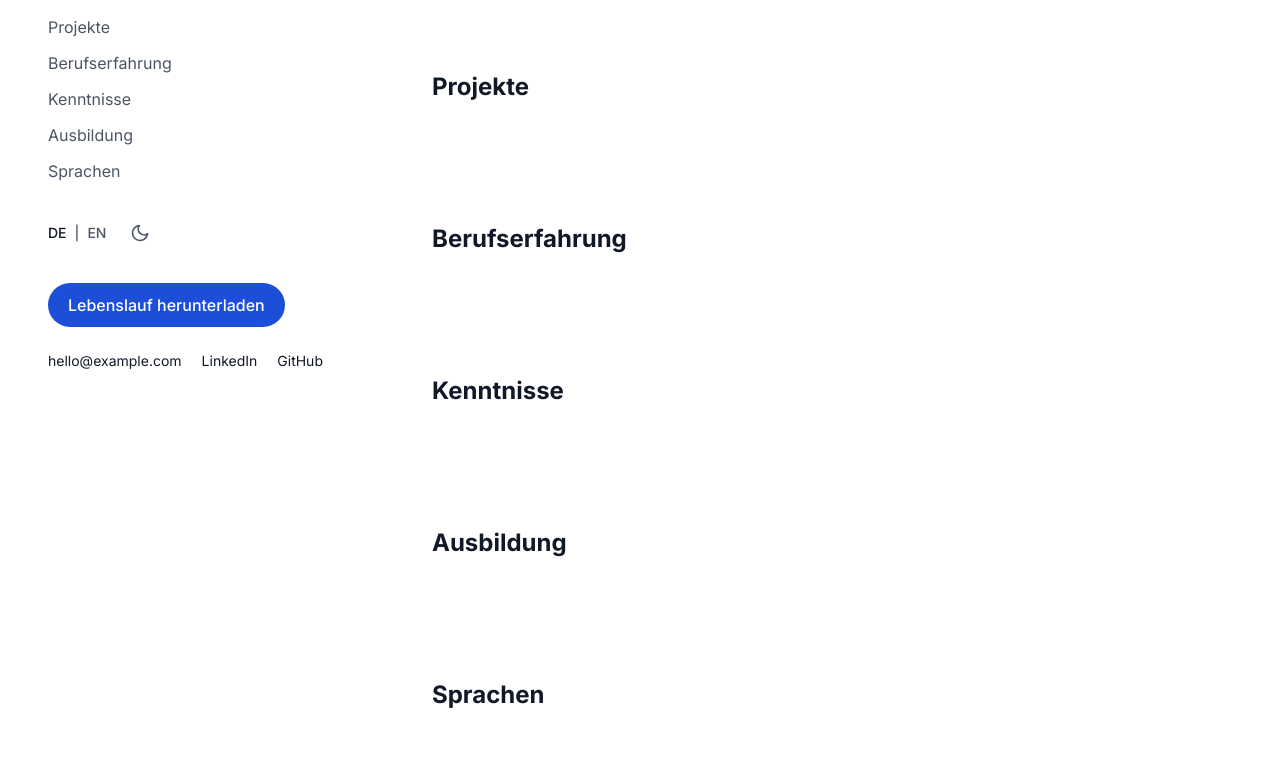
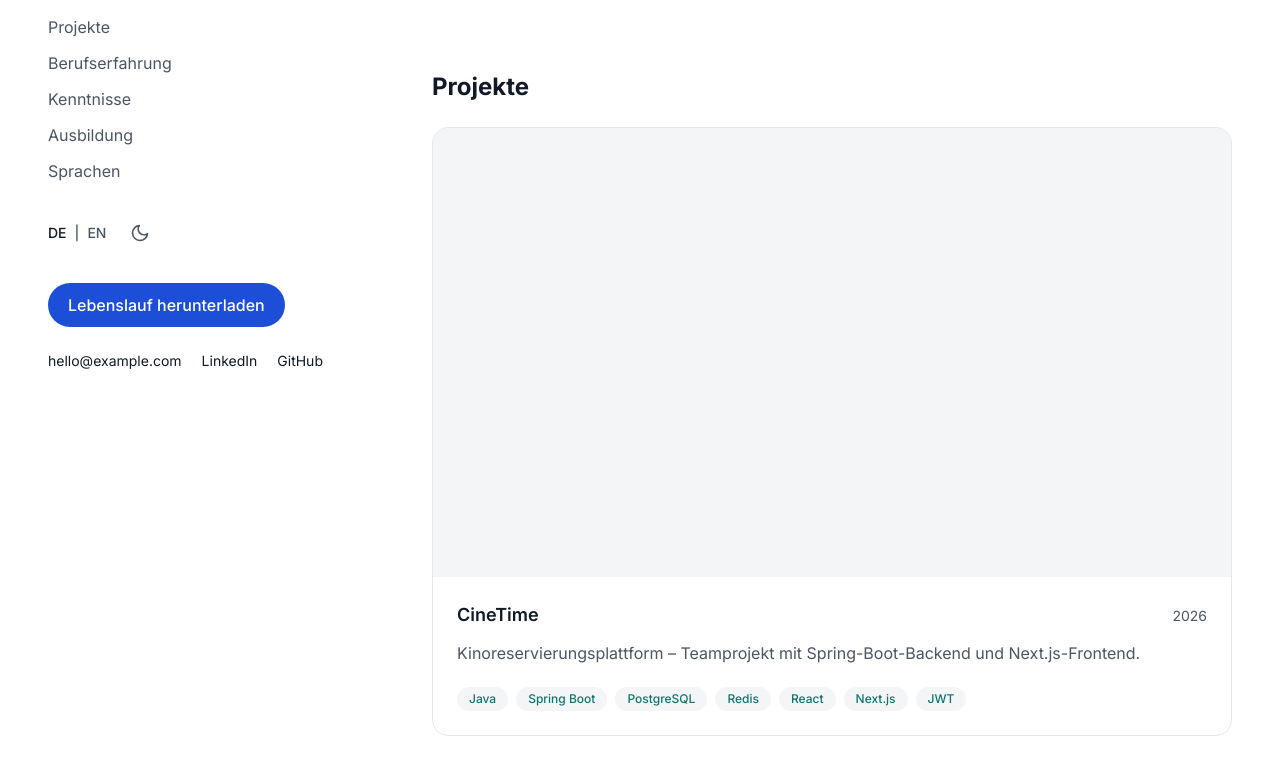
Before and after one commit to ylmzburak/portfolio, a Next.js app: page /de/ in a window 1280 px wide. Shown: the part 469-1228 px from the top of the page. Built offline with nearby package versions, Linux system fonts and the light colour scheme.

Commit message:
feat: add project cards with tags and featured layout

```diff
--- /dev/null
+++ b/src/components/ui/Card.tsx
@@ -0,0 +1,21 @@
+import clsx from "clsx";
+import type { ReactNode } from "react";
+
+type CardProps = {
+  children: ReactNode;
+  className?: string;
+};
+
+export function Card({ children, className }: CardProps) {
+  return (
+    <article
+      className={clsx(
+        "rounded-2xl border border-border bg-background transition",
+        "hover:border-primary motion-safe:hover:-translate-y-0.5",
+        className,
+      )}
+    >
+      {children}
+    </article>
+  );
+}
--- /dev/null
+++ b/src/components/ui/Tag.tsx
@@ -0,0 +1,13 @@
+import type { ReactNode } from "react";
+
+type TagProps = {
+  children: ReactNode;
+};
+
+export function Tag({ children }: TagProps) {
+  return (
+    <span className="inline-block rounded-full bg-surface px-3 py-1 text-xs font-medium text-accent">
+      {children}
+    </span>
+  );
+}
--- /dev/null
+++ b/src/components/ui/TagList.tsx
@@ -0,0 +1,17 @@
+import { Tag } from "./Tag";
+
+type TagListProps = {
+  items: string[];
+};
+
+export function TagList({ items }: TagListProps) {
+  return (
+    <ul className="flex flex-wrap gap-2">
+      {items.map((item) => (
+        <li key={item}>
+          <Tag>{item}</Tag>
+        </li>
+      ))}
+    </ul>
+  );
+}
--- /dev/null
+++ b/src/features/projects/ProjectCard.tsx
@@ -0,0 +1,50 @@
+import Image from "next/image";
+import { Card } from "@/components/ui/Card";
+import { TagList } from "@/components/ui/TagList";
+import type { Locale } from "@/i18n/config";
+import { publicFileExists } from "@/lib/public-file";
+import type { Project } from "@/types/project";
+
+type ProjectCardProps = {
+  project: Project;
+  lang: Locale;
+};
+
+export function ProjectCard({ project, lang }: ProjectCardProps) {
+  const [cover] = project.images;
+  const showCover = publicFileExists(cover.src);
+
+  return (
+    <Card className="relative flex h-full flex-col overflow-hidden">
+      <div className="aspect-video bg-surface">
+        {showCover && (
+          <Image
+            src={cover.src}
+            width={cover.width}
+            height={cover.height}
+            alt={cover.alt[lang]}
+            className="size-full object-cover"
+          />
+        )}
+      </div>
+
+      <div className="flex flex-1 flex-col gap-3 p-6">
+        <div className="flex items-baseline justify-between gap-4">
+          <h3 className="text-lg font-semibold">
+            <a
+              href={`/${lang}/projects/${project.slug}/`}
+              className="after:absolute after:inset-0"
+            >
+              {project.title[lang]}
+            </a>
+          </h3>
+          <span className="text-sm text-muted">{project.year}</span>
+        </div>
+        <p className="text-muted">{project.summary[lang]}</p>
+        <div className="mt-auto pt-2">
+          <TagList items={project.tech} />
+        </div>
+      </div>
+    </Card>
+  );
+}
--- /dev/null
+++ b/src/features/projects/Projects.tsx
@@ -0,0 +1,23 @@
+import clsx from "clsx";
+import { projects } from "@/data/projects";
+import type { Locale } from "@/i18n/config";
+import { ProjectCard } from "./ProjectCard";
+
+type ProjectsProps = {
+  lang: Locale;
+};
+
+export function Projects({ lang }: ProjectsProps) {
+  return (
+    <ul className="grid gap-6 sm:grid-cols-2">
+      {projects.map((project) => (
+        <li
+          key={project.slug}
+          className={clsx(project.featured && "sm:col-span-2")}
+        >
+          <ProjectCard project={project} lang={lang} />
+        </li>
+      ))}
+    </ul>
+  );
+}
--- a/src/features/section-components.ts
+++ b/src/features/section-components.ts
@@ -2,7 +2,7 @@ import type { ComponentType } from "react";
 import type { Locale } from "@/i18n/config";
 import type { SectionId } from "@/lib/sections";
 import { About } from "./about/About";
-
+import { Projects } from "./projects/Projects";
 export type SectionContentProps = {
   lang: Locale;
 };
@@ -18,7 +18,7 @@ export const sectionComponents: Record<
   ComponentType<SectionContentProps>
 > = {
   about: About,
-  projects: ComingSoon,
+  projects: Projects,
   experience: ComingSoon,
   skills: ComingSoon,
   education: ComingSoon,
--- /dev/null
+++ b/src/lib/public-file.ts
@@ -0,0 +1,10 @@
+import { existsSync } from "node:fs";
+import { join } from "node:path";
+
+/**
+ * Checks at build time whether a file exists in /public.
+ * Server-only: uses the file system.
+ */
+export function publicFileExists(src: string): boolean {
+  return existsSync(join(process.cwd(), "public", src));
+}
```
